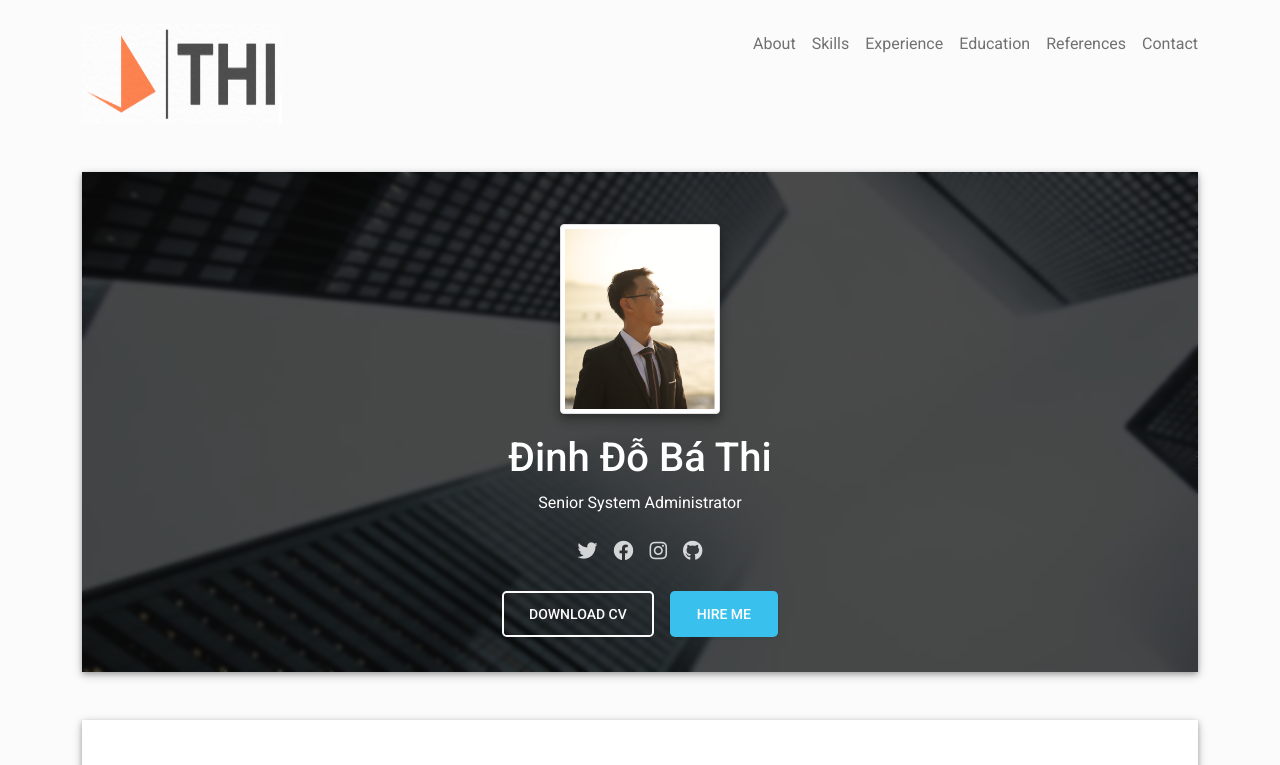
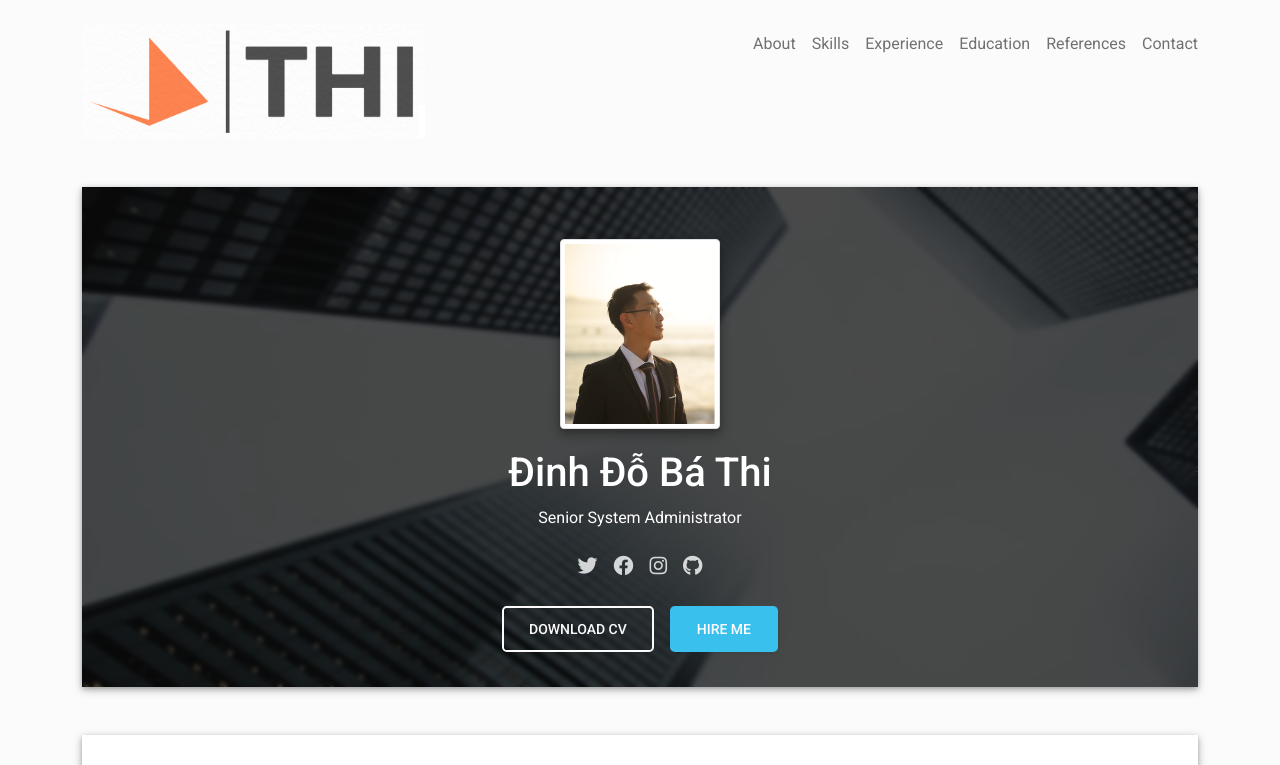
Before and after one commit to dinhdobathi1992/thi_cv, a plain HTML site: page index.html in a window 1280 px wide. Shown: the top 765 px of the page. Drawn offline with Linux system fonts and the light colour scheme.

Commit message:
Update index.html

```diff
--- a/index.html
+++ b/index.html
@@ -28,7 +28,7 @@
     <header class="d-print-none">
       <div class="container text-center text-lg-left">
         <div class="pt-4 clearfix">
-          <h1 class="site-title mb-0"><img  src="images/logo.png" width="200" height="100"/></h1>
+          <h1 class="site-title mb-0"><img  src="images/logo.png" width="343" height="115"/></h1>
           <div class="site-nav">
             <nav role="navigation">
               <ul class="nav justify-content-center">
```
